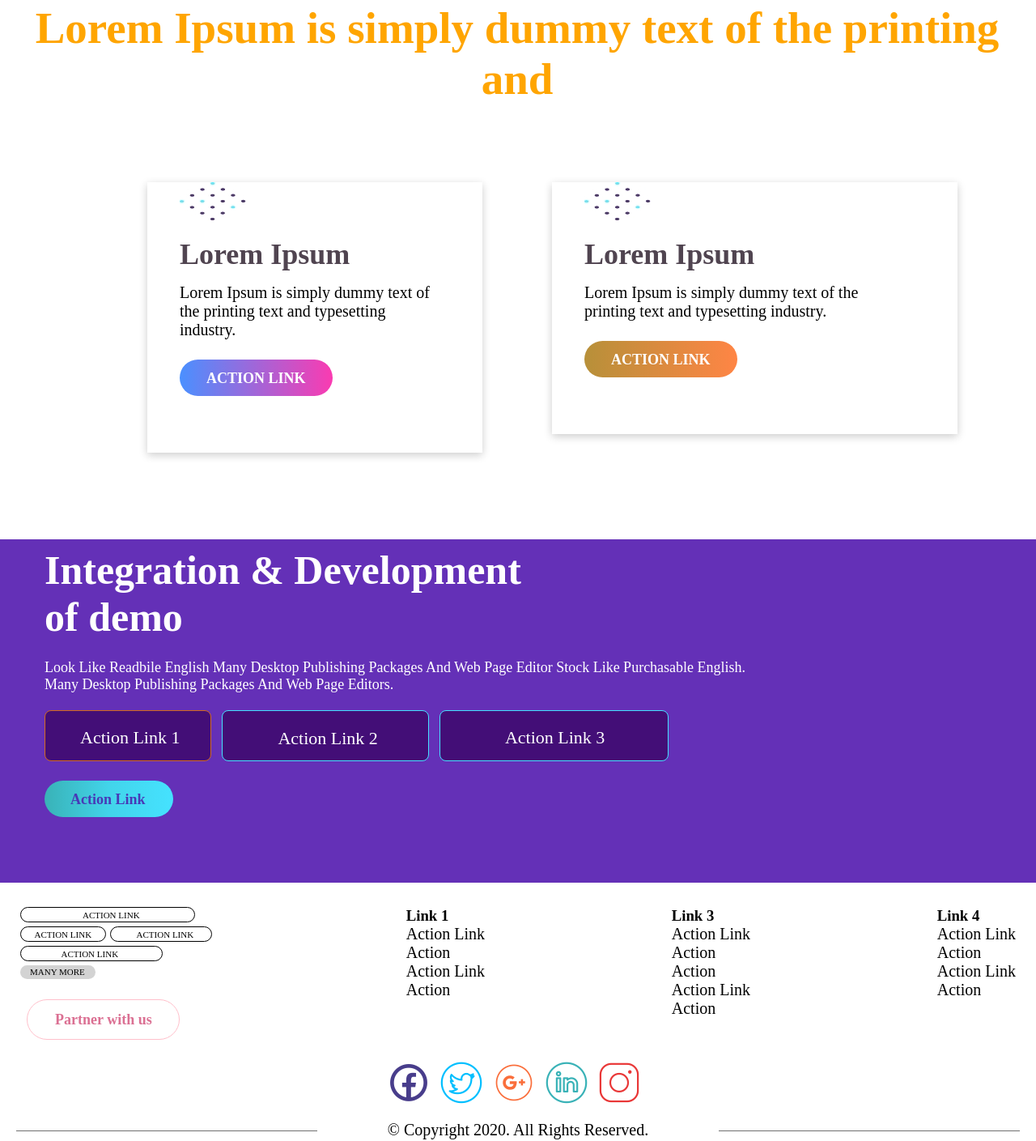
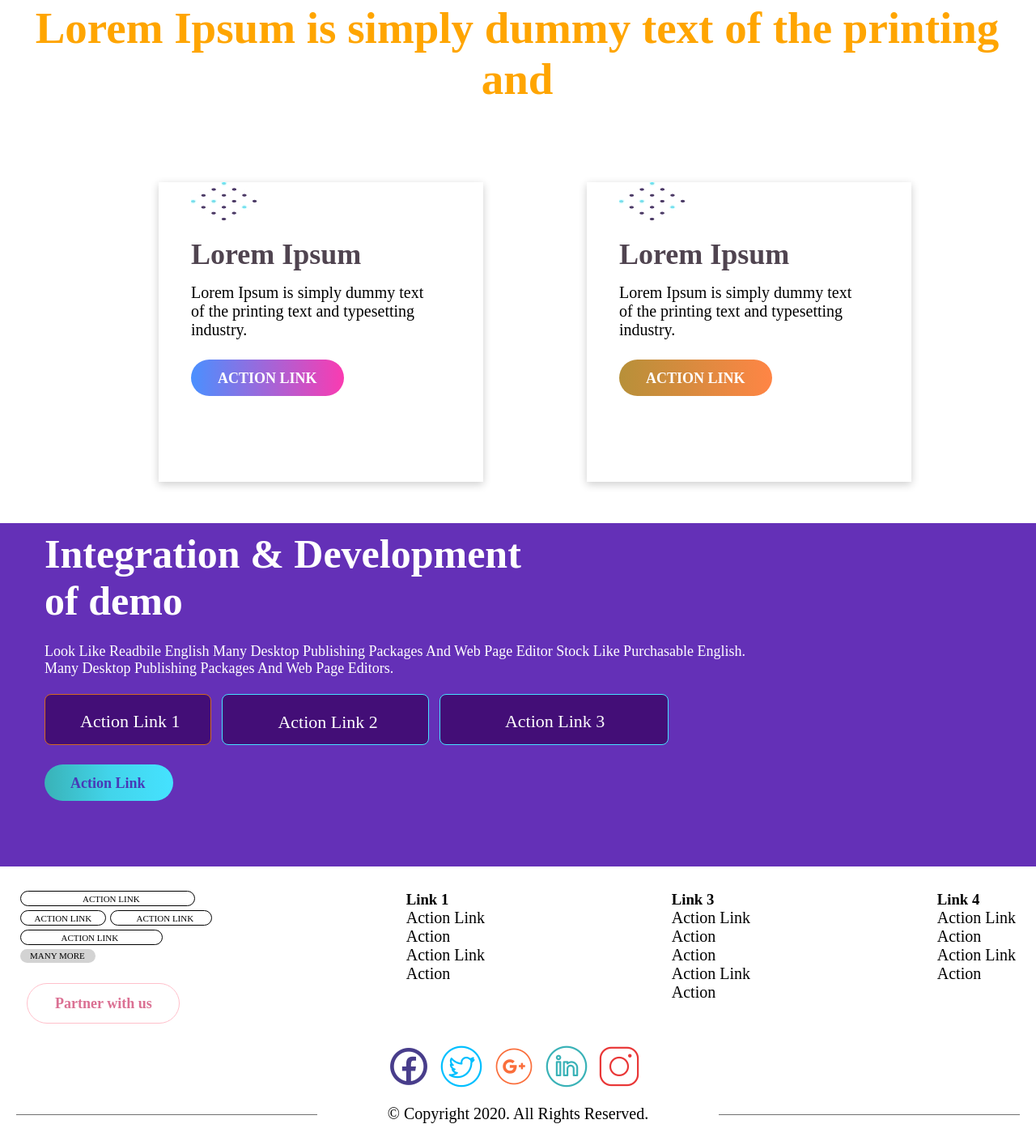
Before and after one commit to NandiniNarra/AnimationNEW, a plain HTML site: page index.html in a window 1280 px wide. Shown: the part 615-2024 px from the top of the page at 81% size. Drawn offline with Linux system fonts and the light colour scheme; files whose address does not match are found by name.

Commit message:
Update index.css

```diff
--- a/index.css
+++ b/index.css
@@ -19,6 +19,9 @@
 .laptop{
     animation: laptops 5s infinite ease-in;
     animation-direction:normal;
+}
+.menu{
+    margin-right:6px;
 }
 .button-container{
     display:flex;
@@ -117,7 +120,7 @@
     padding: 12px 27px 12px 34px;
     color:white;
     cursor: pointer;
-    transition-duration: 5s;
+    transition-duration:0.1s;
     transition-timing-function: linear;
     z-index: 1;
     position: relative;
@@ -134,7 +137,7 @@
     padding:13px 24px 11px 24px;
     cursor: pointer;
     border-radius:2rem;
-    transition-duration: 5s;
+    transition-duration:0.1s;
     transition-timing-function: linear;
     z-index:1;
     position: relative;
@@ -199,31 +202,54 @@
 .flip-card {
     position: relative;
     transform-style: preserve-3d;
-    transition: 3s linear;
+    transition: 1s linear;
+    width:400px;
+    height:300px;
+    margin:0px 43px 117px 0px;
+}
+.flip-card1{
+    position: relative;
+    transform-style: preserve-3d;
+    transition: 1s linear;
+    width:400px;
+    height:300px;
+    margin:0px 0px 117px 43px;
 }
 .flip-card:hover {
     transform:rotateY(180deg);
 }
-.flip-card:hover .back-side{
+.flip-card1:hover {
+    transform:rotateY(180deg);
+}
+/*.flip-card:hover .back-side{
     top:-2%;
     right:-8%;
     position:relative;
-}
+}*/
 
 .test_1{
     position:absolute;
     box-shadow:0 3px 10px rgba(0 0 0/0.2);
     padding:0px 61px 70px 40px;
-    max-width:400px;
+    /*max-width:400px;*/
     font-family:"Poppins";
     font-weight:400;
     backface-visibility: hidden;
+    height:300px;
+    width:300px;
 }
 .back-side{
+    position:absolute;
     box-shadow:0 3px 10px rgb(0 0 0 / 0.2);
-    max-width:600px;
+    /*max-width:600px;*/
     backface-visibility: hidden;
     transform:rotateY(180deg);
+    padding:0px 61px 70px 40px;
+    height:300px;
+    width:300px;
+}
+.backimage{
+    max-width:300px;
 }
 .card_1{
     margin:0px 43px 117px 0px;
@@ -267,7 +293,7 @@
     margin:0px 0px 73px 0px;
     cursor:pointer;
     position: relative;
-    transition-duration: 5s;
+    transition-duration: 0.1s;
     transition-timing-function: linear;
     z-index:1;
 }
@@ -411,13 +437,17 @@
     align-items:center;
     padding:8px;
 }
-.icon-icons8-facebook:before{
+.icon-icons8-facebook{
     content:"\900";
     font-size:55px;
     color:#483D8B;
     padding-right:10px;
 }
-.icon-icons8-twitter-circled:before{
+.anchor:hover{
+    animation: icons 2s infinite ease-in;
+    animation-direction:normal;
+}
+.icon-icons8-twitter-circled{
     content: "\e905";
     font-size:55px;
     color:#00BFFF;
@@ -444,7 +474,6 @@
 .iconscontainer{
     display:flex;
     flex-direction:column;
-
 }
 .iconscontainer{
     display:flex;
@@ -727,7 +756,7 @@
 
 }
 .menu:hover{
-    transform: rotate(360deg);
+    transform: rotate(180deg);
     transition: width 2s, height 2s, transform 3s;
 }
 .signup::before{
@@ -753,7 +782,7 @@
     right: 0;
     bottom: 0;
     left: 0;
-    background-image:linear-gradient(to left,rgb(183, 144, 57, 0.8),rgb(255, 133, 69, 0.8));
+    background-image: linear-gradient(to left,rgb(183, 144, 57, 0.8),rgb(255, 133, 69, 0.8));
     z-index: -1;
     transition: opacity 0.5s linear;
     opacity: 0;
@@ -797,17 +826,27 @@
 .end-section:hover{
     border:1px solid #FF4A4A;
     color:#FA3B6E;
-    transition-duration: 2s;
+    transition-duration: 0.3s;
     transition-timing-function: linear;
 }
 .anchor:hover{
     color:#FA3B6E;
-    transition-duration: 2s;
+    transition-duration: 0.3s;
     transition-timing-function: linear;
+}
+.b2:hover{
+    background-color:pink;
+    transition-duration: 0.3s;
+    transition-timing-function:linear;
+}
+@keyframes icons{
+    0%{transform:translateY(0);}
+    20%{transform:translateY(-25%);}
+    60%{transform:translateY(-50%);}
+    80%{transform:translateY(-70%);}
 }
 @keyframes laptops {
   0%{transform:translateY(0);}
   20%{transform:translateY(-10%);}
   60%{transform:translateY(1%);}
-
 }
```
